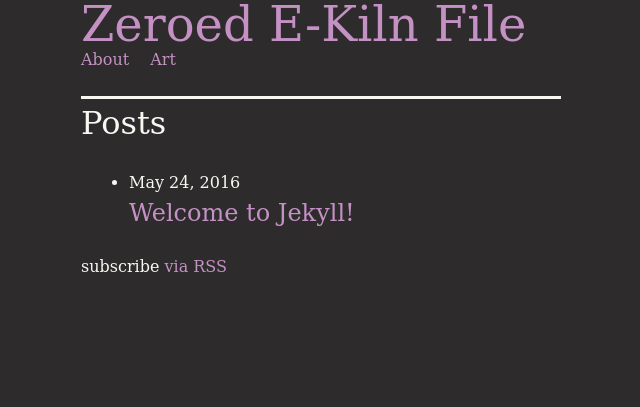
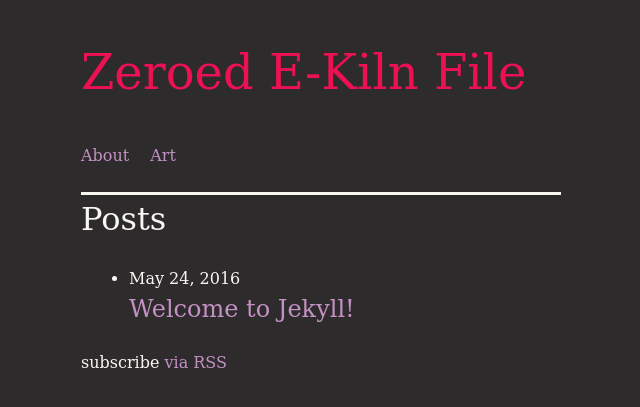
Before and after one commit to ilzolende/ilzolende.github.io, a Jekyll site: the page built from index.html, in a window 1280 px wide. Shown: the top 407 px of the page, without its empty margins (319-959 px from the left). Built offline with Jekyll 4.4.1, drawn with Linux system fonts in a browser that asks for light colours.

Commit message:
header mods

```diff
--- a/_sass/_layout.scss
+++ b/_sass/_layout.scss
@@ -21,15 +21,13 @@ body>header {
     @include contentblock;
     border-bottom: solid;
 
-
     h1 {
       font-size: $spacing-unit;
       line-height: 1;
-      margin-bottom: 0;
+      margin: 1em 0;
       color: $vibrant-text-color-3;
 
-      &,
-      &:visited {
+      a, a:visited {
           color: $vibrant-text-color-3;
       }
     }
```
